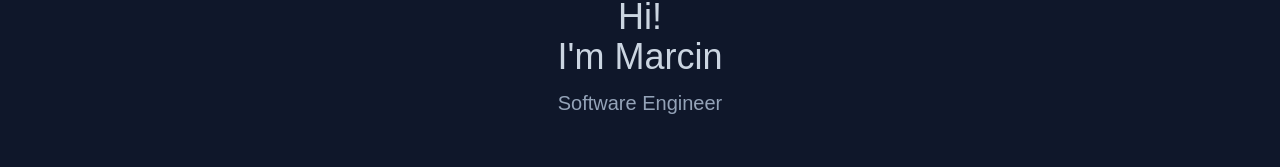
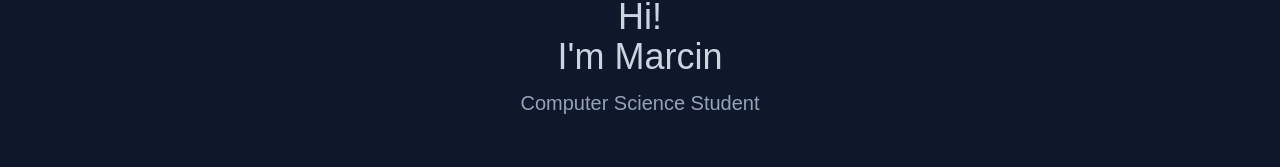
Before and after one commit to mweglowski/portfolio, a React (Create React App) app: page / in a window 1280 px wide. Shown: the part 283-450 px from the top of the page. Built offline with nearby package versions, Linux system fonts and the light colour scheme.

Commit message:
home paragraph

```diff
--- a/src/components/Home.tsx
+++ b/src/components/Home.tsx
@@ -16,7 +16,7 @@ const Home = ({ onGameDisplayChange }: HomeProps) => {
         <div className="text-4xl text-slate-300 text-center">
           <p>Hi!</p>
           <p>I'm Marcin</p>
-          <p className="text-xl pt-3 text-slate-400">Software Engineer</p>
+          <p className="text-xl pt-3 text-slate-400">Computer Science Student</p>
         </div>
       </header>
 
```
